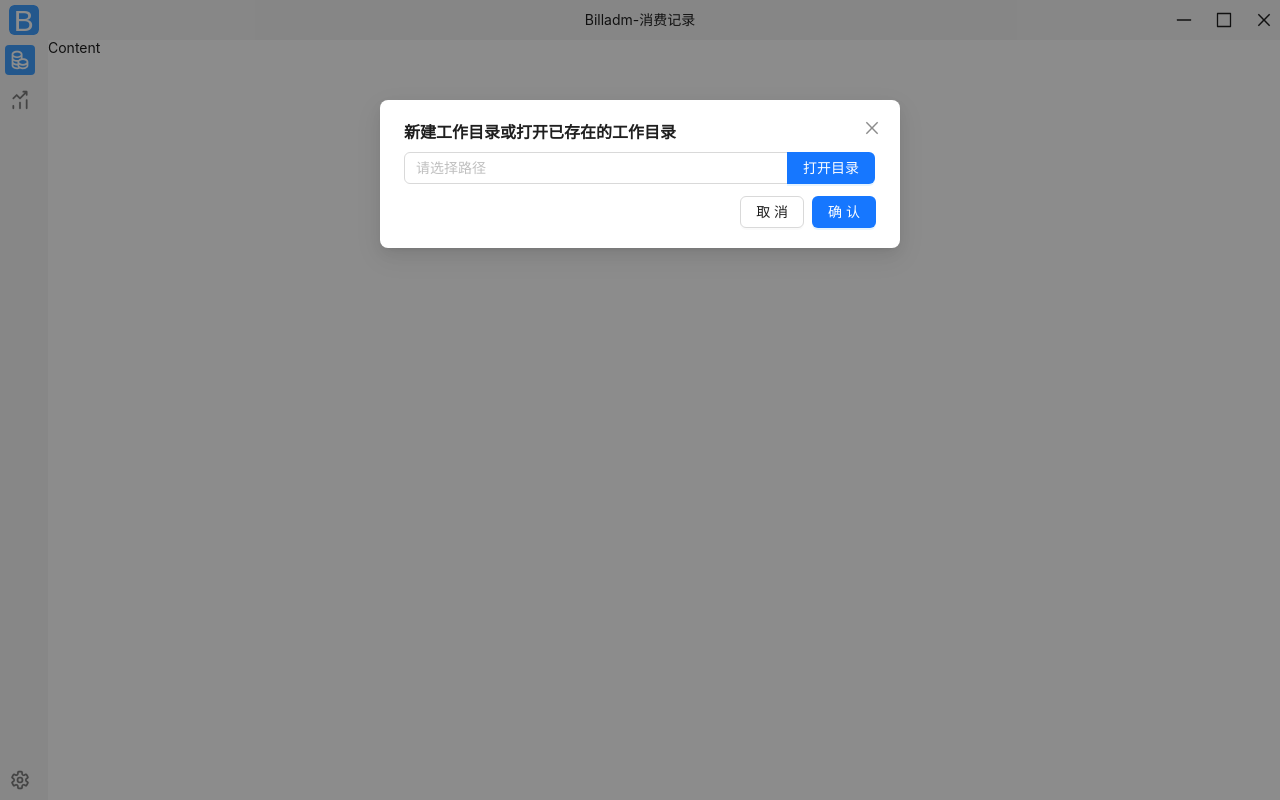
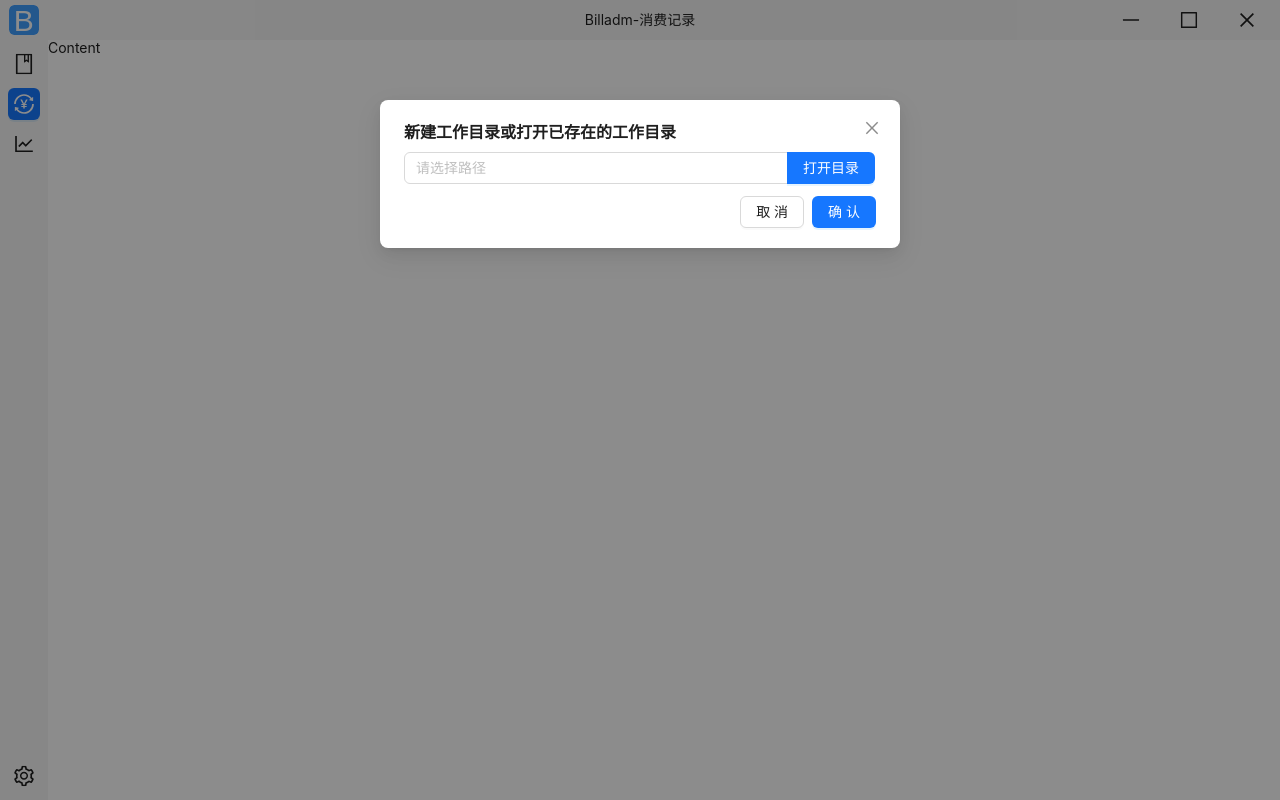
Before and after one commit to DaoiestFire/Billadm-GO, a Vue app in the folder app/: page / in a window 1280 px wide. Built offline with nearby package versions, Linux system fonts and the light colour scheme; no server answers; a web font is replaced by a local one.

Commit message:
基于ant实现界面按钮

```diff
--- a/app/src/components/AppLeftBar.vue
+++ b/app/src/components/AppLeftBar.vue
@@ -1,34 +1,36 @@
 <template>
   <div class="menu-bar">
     <div class="top-groups">
-      <BilladmIconButton :svg="iconBills" label="消费记录" tooltip-placement="right"
-                         :width="uiSizeMenuWidth" :height="uiSizeMenuWidth"
-                         :color="iconColor" :hover-bg-color="hoverBgColor" :active-fg-color="iconActiveFgColor"
-                         @click="navigate('tr_view')" :isActive="route.path === '/tr_view'"/>
-      <BilladmIconButton :svg="iconStatistic" label="数据分析" tooltip-placement="right"
-                         :width="uiSizeMenuWidth" :height="uiSizeMenuWidth"
-                         :color="iconColor" :hover-bg-color="hoverBgColor" :active-fg-color="iconActiveFgColor"
-                         @click="navigate('da_view')" :isActive="route.path === '/da_view'"/>
+      <a-button :type="route.path==='/ledger_view' ? 'primary': 'text'" @click="navigate('ledger_view')">
+        <template #icon>
+          <BookOutlined style="display: flex;justify-content: center;align-items: center;font-size: large"/>
+        </template>
+      </a-button>
+      <a-button :type="route.path==='/tr_view' ? 'primary': 'text'" @click="navigate('tr_view')">
+        <template #icon>
+          <TransactionOutlined style="display: flex;justify-content: center;align-items: center;font-size: large"/>
+        </template>
+      </a-button>
+      <a-button :type="route.path==='/da_view' ? 'primary': 'text'" @click="navigate('da_view')">
+        <template #icon>
+          <LineChartOutlined style="display: flex;justify-content: center;align-items: center;font-size: large"/>
+        </template>
+      </a-button>
     </div>
     <div class="bottom-groups">
-      <BilladmIconButton :svg="iconSettings" label="应用设置" tooltip-placement="right"
-                         :width="uiSizeMenuWidth" :height="uiSizeMenuWidth"
-                         :color="iconColor" :hover-bg-color="hoverBgColor" :active-fg-color="iconActiveFgColor"
-                         @click="navigate('settings_view')" :isActive="route.path === '/settings_view'"/>
+      <a-button :type="route.path==='/settings_view' ? 'primary': 'text'" @click="navigate('settings_view')">
+        <template #icon>
+          <SettingOutlined style="display: flex;justify-content: center;align-items: center;font-size: large"/>
+        </template>
+      </a-button>
     </div>
   </div>
 </template>
 
 <script setup lang="ts">
-import {useRoute, useRouter} from 'vue-router'
-import {useCssVariables} from '@/css/css.js'
-import iconBills from '@/assets/icons/bills.svg?raw'
-import iconStatistic from '@/assets/icons/statistic.svg?raw'
-import iconSettings from '@/assets/icons/settings.svg?raw'
-import BilladmIconButton from '@/components/BilladmIconButton.vue'
+import {useRoute, useRouter} from 'vue-router';
+import {BookOutlined, LineChartOutlined, SettingOutlined, TransactionOutlined} from "@ant-design/icons-vue";
 
-// css variables
-const {iconColor, hoverBgColor, iconActiveFgColor, uiSizeMenuWidth} = useCssVariables()
 
 const router = useRouter()
 const route = useRoute()
@@ -42,17 +44,23 @@ const navigate = (path: string) => {
 .menu-bar {
   display: flex;
   flex-direction: column;
+  width: 100%;
   height: 100%;
+  align-items: center;
+  justify-content: center;
+  padding: 8px 0;
 }
 
 .top-groups {
   margin-bottom: auto;
   display: flex;
   flex-direction: column;
+  gap: 8px;
 }
 
 .bottom-groups {
   display: flex;
   flex-direction: column;
+  gap: 8px;
 }
 </style>
--- a/app/src/components/app_top/AppTopBar.vue
+++ b/app/src/components/app_top/AppTopBar.vue
@@ -9,15 +9,20 @@
       Billadm-{{ route.name }}
     </div>
     <div class="right-groups">
-      <a-button type="text" :icon="h(LineOutlined)" @click="onMinimize"/>
-      <a-button type="text" :icon="h(BorderOutlined)" @click="onMaximize"/>
-      <a-button type="text" :icon="h(CloseOutlined)" @click="onClose"/>
+      <a-button type="text" @click="onMinimize">
+        <LineOutlined style="display: flex;justify-content: center;align-items: center;font-size: large"/>
+      </a-button>
+      <a-button type="text" @click="onMaximize">
+        <BorderOutlined style="display: flex;justify-content: center;align-items: center;font-size: large"/>
+      </a-button>
+      <a-button type="text" @click="onClose">
+        <CloseOutlined style="display: flex;justify-content: center;align-items: center;font-size: large"/>
+      </a-button>
     </div>
   </div>
 </template>
 
 <script setup lang="ts">
-import {h} from 'vue';
 import {useRoute} from 'vue-router'
 import {exitApp} from "@/backend/api/app.ts"
 import {BorderOutlined, CloseOutlined, LineOutlined} from "@ant-design/icons-vue";
@@ -64,6 +69,7 @@ const onClose = async () => {
 
 /* 左边按钮 将它与后面的元素隔开 */
 .left-groups {
+  margin-left: 8px;
   margin-right: auto;
   display: flex;
   align-items: center;
@@ -82,5 +88,6 @@ const onClose = async () => {
   align-items: center;
   justify-content: center;
   gap: 8px;
+  margin-right: 8px;
 }
 </style>
--- /dev/null
+++ b/app/src/components/ledger_view/LedgerView.vue
@@ -0,0 +1,11 @@
+<script setup lang="ts">
+
+</script>
+
+<template>
+  <a-button type="primary">123</a-button>
+</template>
+
+<style scoped>
+
+</style>
--- a/app/src/router/router.ts
+++ b/app/src/router/router.ts
@@ -1,8 +1,10 @@
-import {createMemoryHistory, createRouter} from 'vue-router'
-import TransactionRecordView from '@/components/tr_view/TransactionRecordView.vue'
-import DataAnalysisView from '@/components/da_view/DataAnalysisView.vue'
-import SettingsView from '@/components/settings_view/SettingsView.vue'
+import {createMemoryHistory, createRouter} from 'vue-router';
 import Layout from "@/components/Layout.vue";
+import LedgerView from "@/components/ledger_view/LedgerView.vue";
+import TransactionRecordView from '@/components/tr_view/TransactionRecordView.vue';
+import DataAnalysisView from '@/components/da_view/DataAnalysisView.vue';
+import SettingsView from '@/components/settings_view/SettingsView.vue';
+
 
 const routes = [
     {
@@ -10,6 +12,7 @@ const routes = [
         component: Layout,
         children: [
             {path: '', redirect: '/tr_view'},
+            {name: '账本管理', path: 'ledger_view', component: LedgerView},
             {name: '消费记录', path: 'tr_view', component: TransactionRecordView},
             {name: '数据分析', path: 'da_view', component: DataAnalysisView},
             {name: '应用设置', path: 'settings_view', component: SettingsView},
--- a/app/src/types/components.d.ts
+++ b/app/src/types/components.d.ts
@@ -54,6 +54,7 @@ declare module 'vue' {
     FileDirSelect: typeof import('./../components/FileDirSelect.vue')['default']
     Layout: typeof import('./../components/Layout.vue')['default']
     LedgerSelect: typeof import('./../components/app_top/LedgerSelect.vue')['default']
+    LedgerView: typeof import('./../components/ledger_view/LedgerView.vue')['default']
     Pagination: typeof import('./../components/tr_view/Pagination.vue')['default']
     RouterLink: typeof import('vue-router')['RouterLink']
     RouterView: typeof import('vue-router')['RouterView']
```
